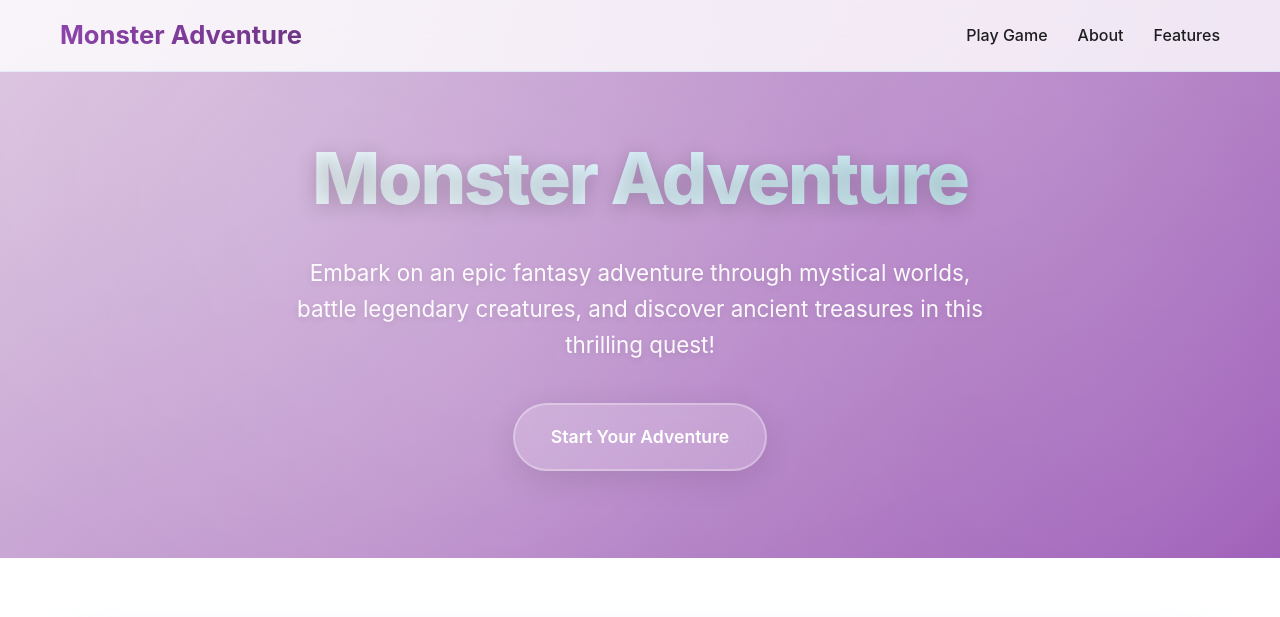
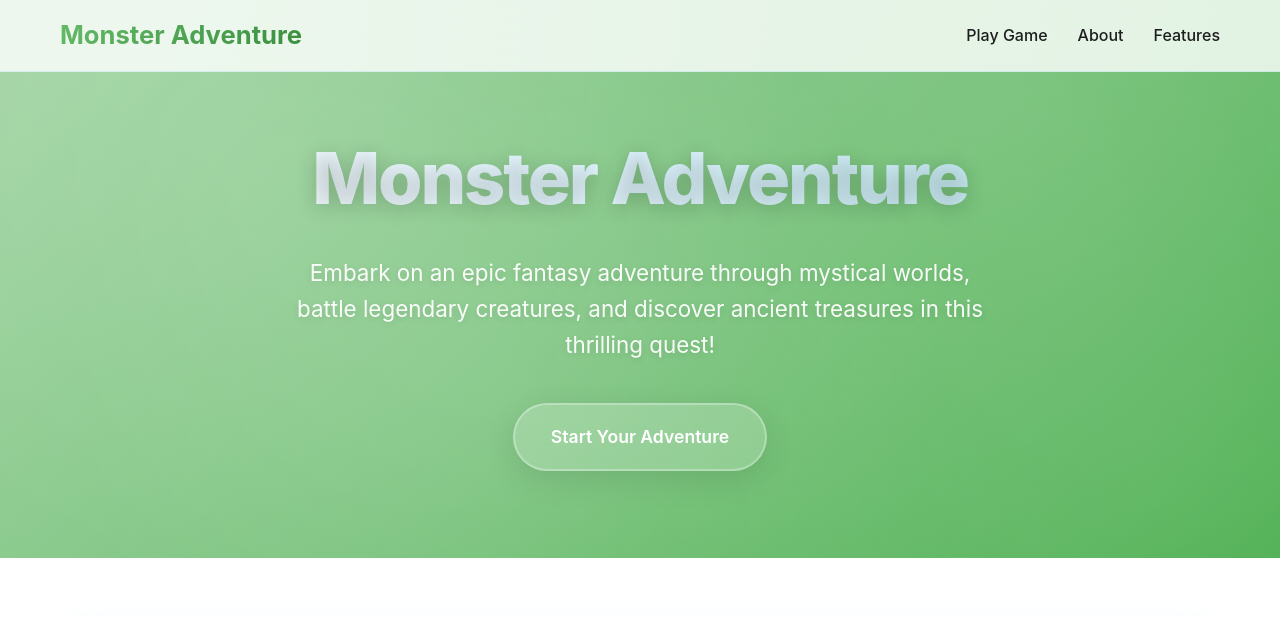
Before and after one commit to jiejie998/Monster-Adventure, a plain HTML site: page monster-adventure-website.html in a window 1280 px wide. Shown: the top 617 px of the page. Drawn offline with Linux system fonts and the light colour scheme.

Commit message:
Update monster-adventure-website.html

```diff
--- a/monster-adventure-website.html
+++ b/monster-adventure-website.html
@@ -61,11 +61,11 @@
 
     <style>
         :root {
-            --sky-blue: #9B59B6;
-            --sky-blue-light: #DCC6E0;
-            --sky-blue-dark: #6C3483;
-            --sky-blue-deep: #8E44AD;
-            --sky-blue-pale: #F3E6F8;
+            --sky-blue: #4CAF50;
+            --sky-blue-light: #A5D6A7;
+            --sky-blue-dark: #388E3C;
+            --sky-blue-deep: #2E7D32;
+            --sky-blue-pale: #E8F5E9;
             --apple-blue: #007AFF;
             --apple-teal: #5AC8FA;
             --apple-cyan: #32D74B;
@@ -75,9 +75,9 @@
             --text-primary: #1D1D1F;
             --text-secondary: #86868B;
             --backdrop-blur: rgba(255, 255, 255, 0.85);
-            --gradient-sky: linear-gradient(135deg, #DCC6E0 0%, #9B59B6 100%);
-            --gradient-ocean: linear-gradient(135deg, #8E44AD 0%, #6C3483 100%);
-            --gradient-cloud: linear-gradient(135deg, #F3E6F8 0%, #DCC6E0 100%);
+            --gradient-sky: linear-gradient(135deg, #A5D6A7 0%, #4CAF50 100%);
+            --gradient-ocean: linear-gradient(135deg, #66BB6A 0%, #388E3C 100%);
+            --gradient-cloud: linear-gradient(135deg, #E8F5E9 0%, #A5D6A7 100%);
         }
 
         * {
```
